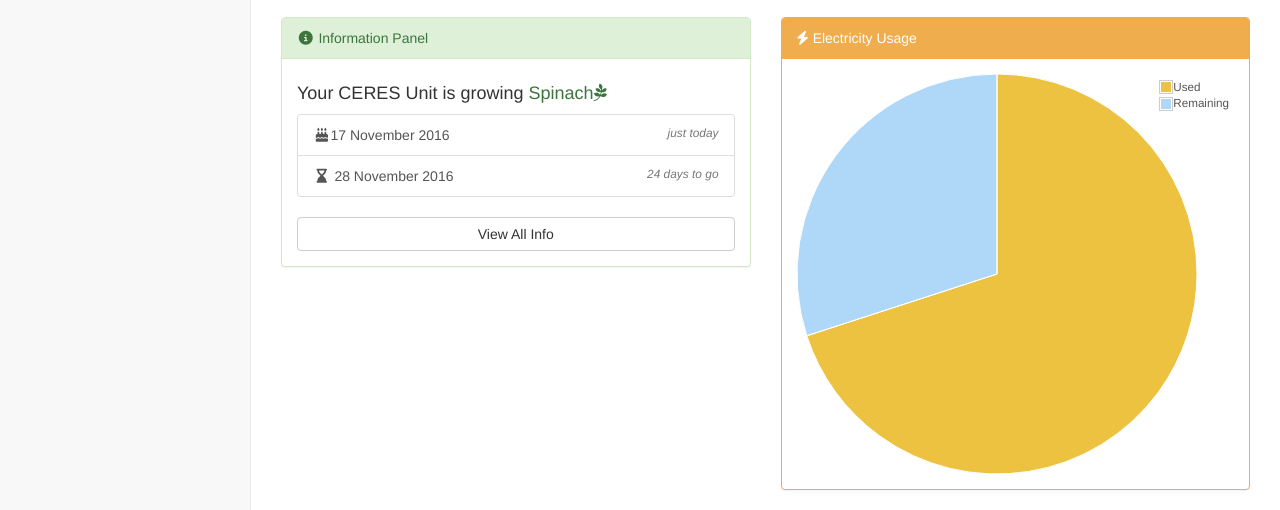
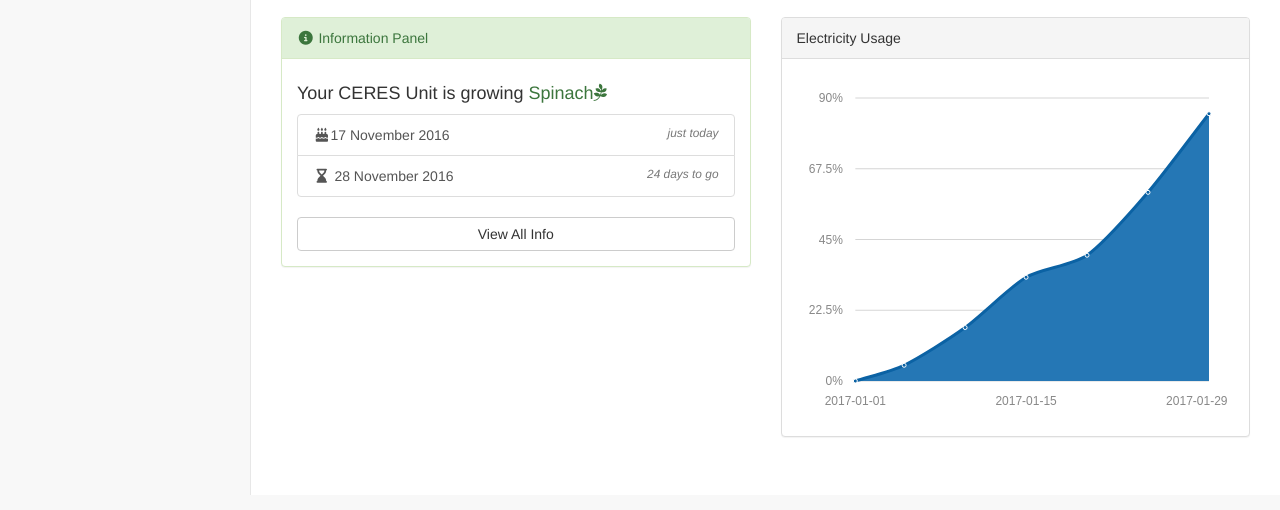
Before and after one commit to WiiLii/expert-octo-succotash, a website: page pages/index.html in a window 1280 px wide. Shown: the part 305-815 px from the top of the page. Drawn offline with Linux system fonts and the light colour scheme.

Commit message:
updated index.html

```diff
--- a/pages/index.html
+++ b/pages/index.html
@@ -15,6 +15,8 @@
     <link href="../bower_components/bootstrap/dist/css/bootstrap.min.css" rel="stylesheet">
     <!-- MetisMenu CSS -->
     <link href="../bower_components/metisMenu/dist/metisMenu.min.css" rel="stylesheet">
+        <!-- Morris Charts CSS -->
+    <link href="../bower_components/morrisjs/morris.css" rel="stylesheet">
     <!-- Custom CSS -->
     <link href="../dist/css/sb-admin-2.css" rel="stylesheet">
     <!-- Font-Awesome Icons -->
@@ -193,15 +195,13 @@
                     </div>
                     <!--/.col-md-6 -->
                     <div class="col-lg-6">
-                    <div class="panel panel-yellow">
+                        <div class="panel panel-default">
                             <div class="panel-heading">
-                            <i class="fa fa-bolt" aria-hidden="true"></i> Electricity Usage
+                                Electricity Usage
                             </div>
                             <!-- /.panel-heading -->
                             <div class="panel-body">
-                            <div class="flot-chart">
-                                <div class="flot-chart-content" id="flot-pie-chart"></div>
-                            </div>
+                                <div id="morris-area-chart"></div>
                             </div>
                             <!-- /.panel-body -->
                         </div>
@@ -225,47 +225,48 @@
         <!-- Metis Menu Plugin JavaScript -->
         <script src="../bower_components/metisMenu/dist/metisMenu.min.js"></script>
 
-        <!-- Flot Charts JavaScript -->
-        <script src="../bower_components/flot/excanvas.min.js"></script>
-        <script src="../bower_components/flot/jquery.flot.js"></script>
-        <script src="../bower_components/flot/jquery.flot.pie.js"></script>
-        <script src="../bower_components/flot/jquery.flot.resize.js"></script>
-        <script src="../bower_components/flot/jquery.flot.time.js"></script>
-        <script src="../bower_components/flot.tooltip/js/jquery.flot.tooltip.min.js"></script>
-        <script type="text/JavaScript">
-           //Flot Pie Chart
+        <!--Morris.js-->
+        <script src="../bower_components/morrisjs/morris.min.js"></script>
+        <script src="../bower_components/raphael/raphael-min.js"></script>
+        <script type="text/javascript">
             $(function() {
 
-            var data = [{
-                label: "Used",
-                data: 7
+    Morris.Area({
+        element: 'morris-area-chart',
+        data: [{
+            period: '2017-01-01',
+            percentage: '0%'
         }, {
-                label: "Remaining",
-                data: 3
-            }];
-
-            var plotObj = $.plot($("#flot-pie-chart"), data, {
-                series: {
-                    pie: {
-                        show: true
-                    }
-                },
-                grid: {
-                    hoverable: true
-                },
-                tooltip: true,
-                tooltipOpts: {
-            content: "%p.0% %s", // show percentages, rounding to 2 decimal places
-            shifts: {
-                x: 20,
-                y: 0
-            },
-            defaultTheme: false
-        }
+            period: '2017-01-05',
+            percentage: '5%'
+        }, {
+            period: '2017-01-10',
+            percentage: '17%'
+        }, {
+            period: '2017-01-15',
+            percentage: '33%'
+        }, {
+            period: '2017-01-20',
+            percentage: '40%'
+        }, {
+            period: '2017-01-25',
+            percentage: '60%'
+        }, {
+            period: '2017-01-30',
+            percentage: '85%'
+        }],
+        xkey: 'period',
+        ykeys: ['percentage'],
+        labels: ['Usage'],
+        units: '%',
+        pointSize: 2,
+        hideHover: 'auto',
+        resize: true
     });
-
 });
         </script>
+
+
     <!-- Custom Theme JavaScript -->
     <script src="../dist/js/sb-admin-2.js"></script>
 
```
Also changed, not shown: pages/temperature.html (+2 -1 lines). Lines whose indentation alone changed are shown as unchanged.
